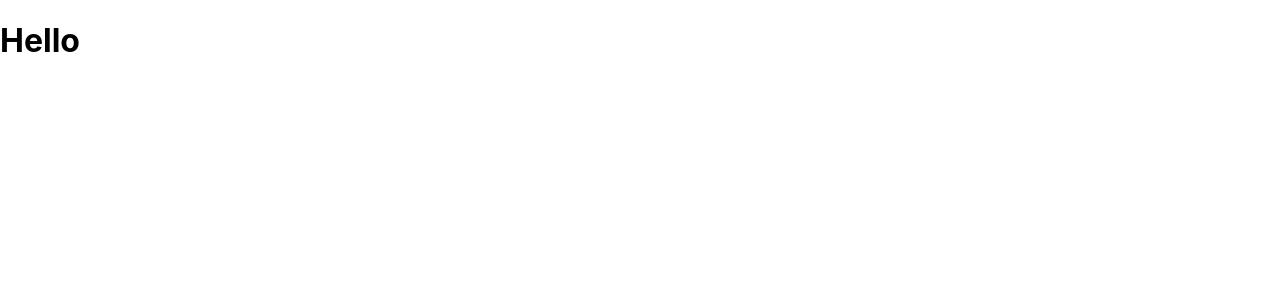
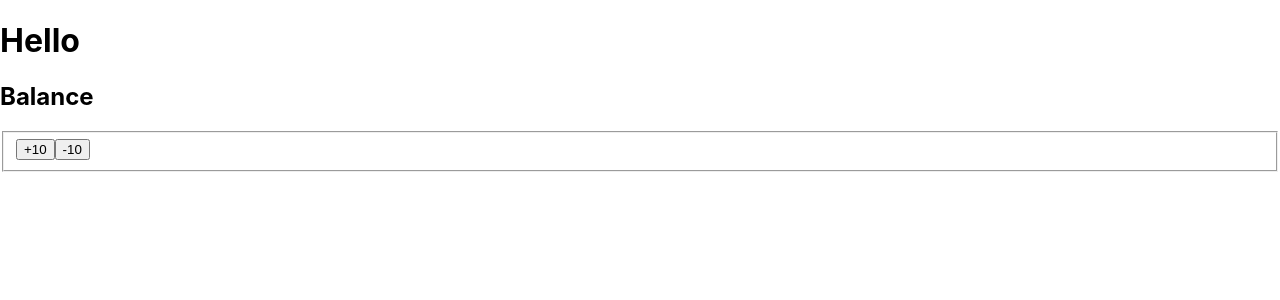
Before and after one commit to calebsjames/redux, a React (Create React App) app: page / in a window 1280 px wide. Shown: the top 300 px of the page. Built offline with nearby package versions, Linux system fonts and the light colour scheme.

Commit message:
build: basic form and buttons

```diff
--- a/src/home.js
+++ b/src/home.js
@@ -1,8 +1,30 @@
 import React from "react";
+
+const addTen = () => {
+
+}
+const reduceTen = () => {
+
+}
 
 const Home = () => {
     return (
+    <>
     <h1>Hello</h1>
+    <article id="form">
+        <form className="promoterForm">
+            <h2 className="formTitle">Balance</h2>
+                <div className="flex">
+                    <fieldset className="form">
+                        <div className="form-group">
+                            <button onClick={addTen}>+10</button>
+                            <button onClick={reduceTen}>-10</button>
+                        </div>
+                    </fieldset>
+                </div>
+        </form>
+    </article>
+    </>
     )
 }
 
```
